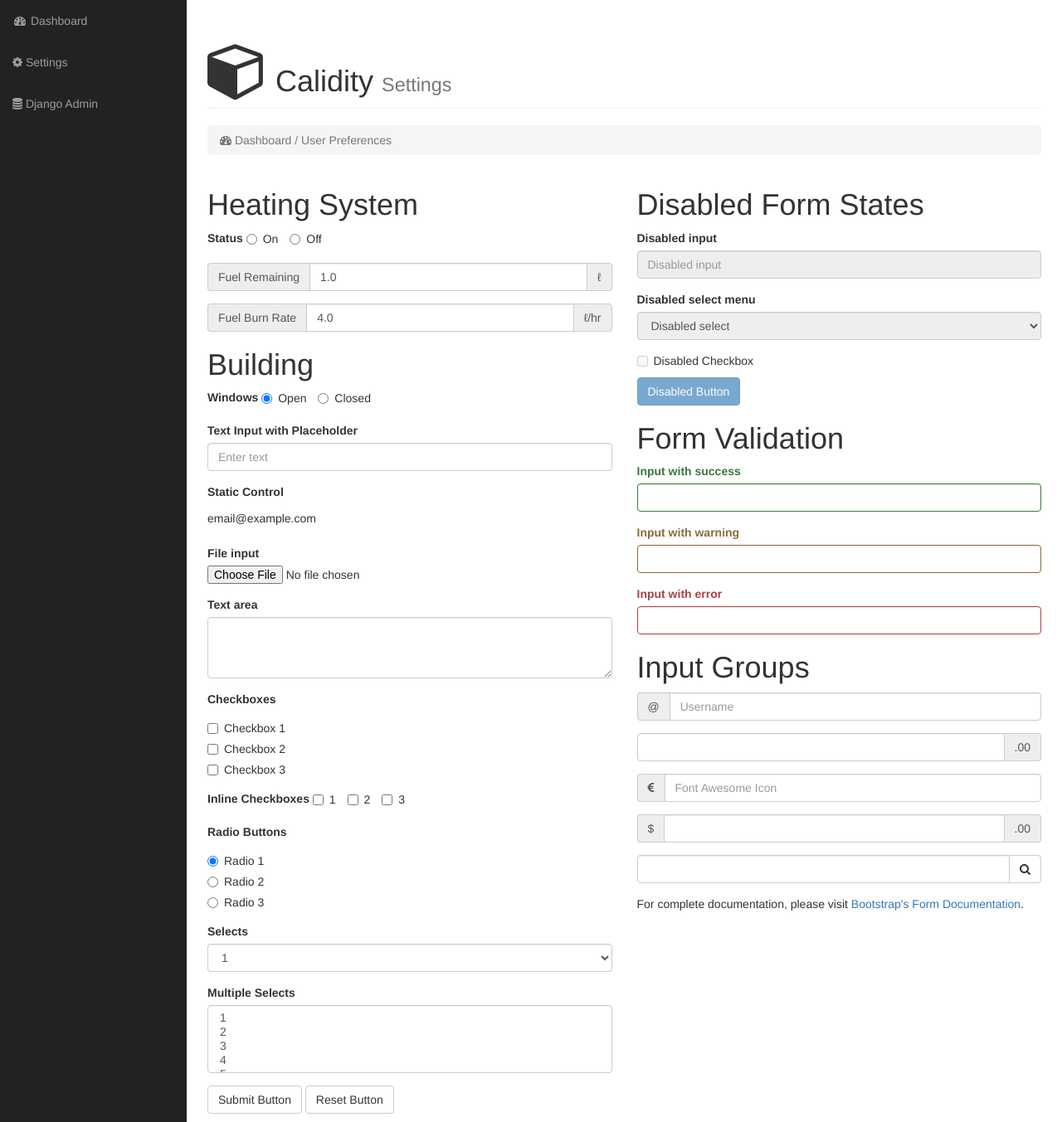
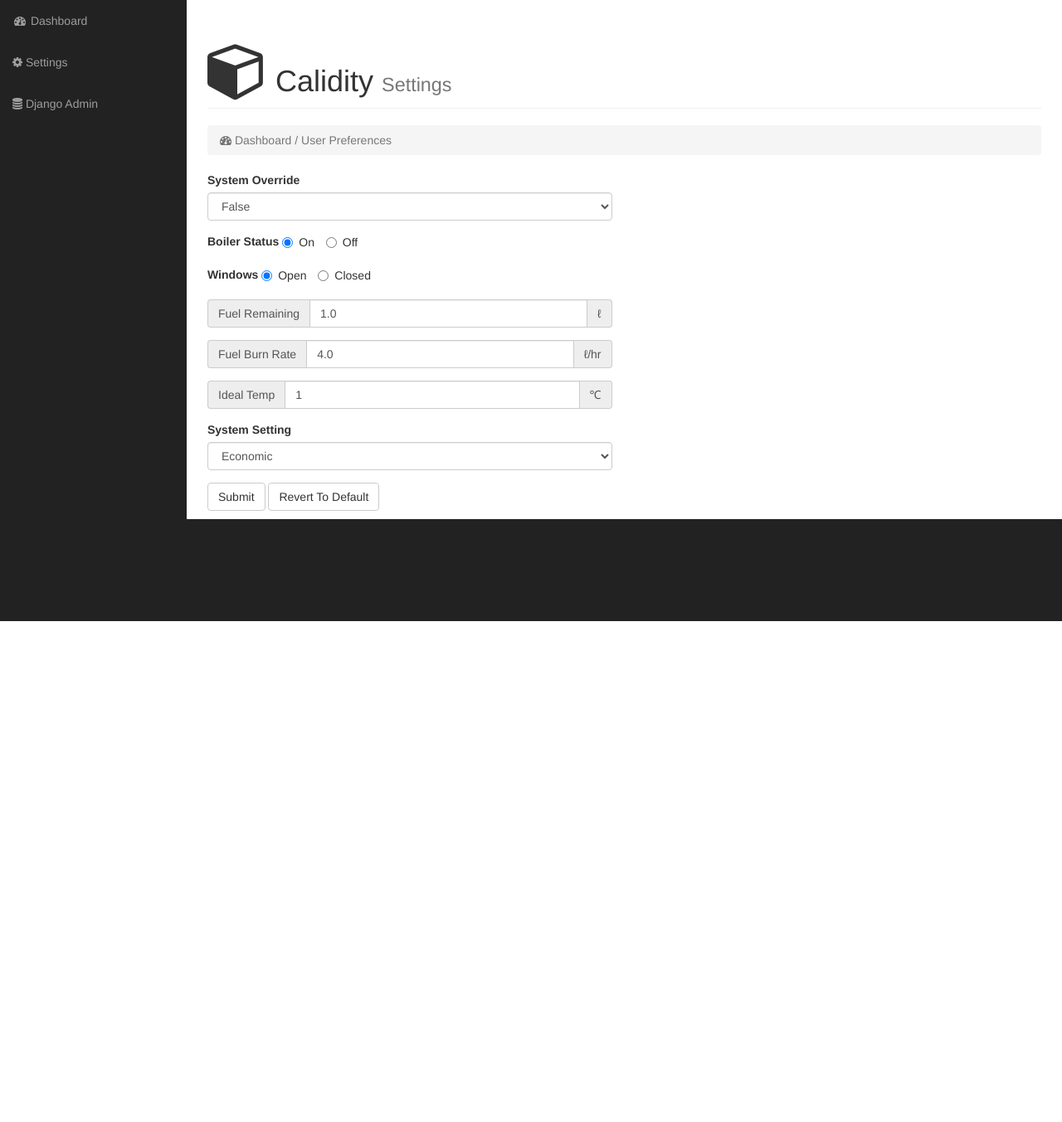
Before and after one commit to barryosullivan/calidity, a Django app: page /Settings/ in a window 1280 px wide. Shown: the part 51-1404 px from the top of the page at 83% size. After the commit the page ends 800 px from the top, so only its background shows below. Run offline with Django 3.2, Linux system fonts and the light colour scheme; tables that the repository leaves empty hold one stand-in row (values such as "Sample post"); some libraries are stand-ins or nearby versions.

Commit message:
Update
Update

```diff
--- a/interface/models.py
+++ b/interface/models.py
@@ -3,6 +3,13 @@
 """
 from django.db import models
 
+ECONOMICAL = "ECONOMICAL"
+COMFORT = "COMFORT"
+
+heating_choices = (
+    (ECONOMICAL, "Economical"),
+    (COMFORT, "Comfort"),
+)
 #stores all the recorded temps
 class Temperature(models.Model):
     time = models.DateTimeField(auto_now_add=True, primary_key=True)
@@ -22,9 +29,9 @@
 
 #Stores user settings
 class User_Setting(models.Model):
-	margin_of_error = models.IntegerField()
-	ideal_temp = models.IntegerField()
-#Override option
+    setting = models.CharField(max_length = 10, choices = heating_choices, default="COMFORT")
+    ideal_temp = models.IntegerField(default=19)
+    system_override = models.BooleanField(default=False)
 
 #Stores data about the heating system
 #In this instance - a boiler
@@ -33,5 +40,13 @@
     fuel_remaining = models.FloatField()
     burn_rate = models.FloatField()
 
+#data model for the building
 class Building(models.Model):
     windows = models.BooleanField(default=False)
+
+#data model storing system alerts
+class Alert(models.Model):
+    snow_expected = models.BooleanField(default=False)
+    ice_expected = models.BooleanField(default=False)
+    heatwave_expected = models.BooleanField(default=False)
+    open_windows = models.BooleanField(default=False)
--- a/interface/templates/interface/settings.html
+++ b/interface/templates/interface/settings.html
@@ -21,17 +21,34 @@
 		<form role="form"  id="form" method="POST" action="">
 		{% csrf_token %}
 		{{ form }}
-			<!-- Start Group -->
-			<h1>Heating System</h1>
 			<div class="form-group">
-				<label>Status</label>
+				<label>System Override</label>
+				<select class="form-control">
+					<option>{% if user_preferences.system_override == True %} True {% else %} False {% endif %} </option>
+					<option>{% if user_preferences.system_override == True %} False {% else %} True {% endif %} </option>
+				</select>
+			</div>
+
+			<div class="form-group">
+				<label>Boiler Status</label>
 				<label class="radio-inline">
-					<input type="radio" name="optionsRadiosInline" id="optionsRadiosInline1" value="option1" {% if heating_system.status == True %}checked {% endif %}>On
+					<input type="radio" name="status" id="status_on" value="on" {% if heating_system.status == True %} checked {% endif %}>On
 				</label>
 				<label class="radio-inline">
-					<input type="radio" name="optionsRadiosInline" id="optionsRadiosInline2" value="option2" {% if heating_system.status == False %}checked {% endif %}>Off
+					<input type="radio" name="status" id="status_off" value="off" {% if heating_system.status == False %} checked {% endif %}>Off
 				</label>
 			</div>
+
+			<div class="form-group">
+				<label>Windows</label>
+				<label class="radio-inline">
+					<input type="radio" name="optionsRadiosInline" id="optionsRadiosInline1" value="option1" {% if building.windows == True %}checked {% endif %}>Open
+				</label>
+				<label class="radio-inline">
+					<input type="radio" name="optionsRadiosInline" id="optionsRadiosInline2" value="option2" {% if building.windows == False %}checked {% endif %}>Closed
+				</label>
+			</div>
+
 
 			<div class="form-group input-group">
 				<span class="input-group-addon">Fuel Remaining</span>
@@ -44,204 +61,25 @@
 				<input type="text" class="form-control" value="{{heating_system.burn_rate}}">
 				<span class="input-group-addon"> &#8467;/hr</span>
 			</div>
-			<!-- /group -->
 
-			<!-- Start Group -->
-			<h1>Building</h1>
-			<div class="form-group">
-				<label>Windows</label>
-				<label class="radio-inline">
-					<input type="radio" name="optionsRadiosInline" id="optionsRadiosInline1" value="option1" {% if building.windows == True %}checked {% endif %}>Open
-				</label>
-				<label class="radio-inline">
-					<input type="radio" name="optionsRadiosInline" id="optionsRadiosInline2" value="option2" {% if building.windows == False %}checked {% endif %}>Closed
-				</label>
-			</div>
-			<!-- /group -->
-			<div class="form-group">
-				<label>Text Input with Placeholder</label>
-				<input class="form-control" placeholder="Enter text">
+			<div class="form-group input-group">
+				<span class="input-group-addon">Ideal Temp</span>
+				<input type="text" class="form-control" value="{{user_preference.ideal_temp}}">
+				<span class="input-group-addon"> &#8451;</span>
 			</div>
 
 			<div class="form-group">
-				<label>Static Control</label>
-				<p class="form-control-static">email@example.com</p>
-			</div>
-
-			<div class="form-group">
-				<label>File input</label>
-				<input type="file">
-			</div>
-
-			<div class="form-group">
-				<label>Text area</label>
-				<textarea class="form-control" rows="3"></textarea>
-			</div>
-
-			<div class="form-group">
-				<label>Checkboxes</label>
-				<div class="checkbox">
-					<label>
-						<input type="checkbox" value="">Checkbox 1
-					</label>
-				</div>
-				<div class="checkbox">
-					<label>
-						<input type="checkbox" value="">Checkbox 2
-					</label>
-				</div>
-				<div class="checkbox">
-					<label>
-						<input type="checkbox" value="">Checkbox 3
-					</label>
-				</div>
-			</div>
-
-			<div class="form-group">
-				<label>Inline Checkboxes</label>
-				<label class="checkbox-inline">
-					<input type="checkbox">1
-				</label>
-				<label class="checkbox-inline">
-					<input type="checkbox">2
-				</label>
-				<label class="checkbox-inline">
-					<input type="checkbox">3
-				</label>
-			</div>
-
-			<div class="form-group">
-				<label>Radio Buttons</label>
-				<div class="radio">
-					<label>
-						<input type="radio" name="optionsRadios" id="optionsRadios1" value="option1" checked>Radio 1
-					</label>
-				</div>
-				<div class="radio">
-					<label>
-						<input type="radio" name="optionsRadios" id="optionsRadios2" value="option2">Radio 2
-					</label>
-				</div>
-				<div class="radio">
-					<label>
-						<input type="radio" name="optionsRadios" id="optionsRadios3" value="option3">Radio 3
-					</label>
-				</div>
-			</div>
-
-			<div class="form-group">
-				<label>Selects</label>
+				<label>System Setting</label>
 				<select class="form-control">
-					<option>1</option>
-					<option>2</option>
-					<option>3</option>
-					<option>4</option>
-					<option>5</option>
+					<option>{% if user_preference.setting == "COMFORT" %} Comfort {% else %} Economic {% endif %} </option>
+					<option>{% if user_preference.setting == "COMFORT" %} Economic {% else %} Comfort {% endif %} </option>
 				</select>
 			</div>
 
-			<div class="form-group">
-				<label>Multiple Selects</label>
-				<select multiple class="form-control">
-					<option>1</option>
-					<option>2</option>
-					<option>3</option>
-					<option>4</option>
-					<option>5</option>
-				</select>
-			</div>
 
-			<button type="submit" class="btn btn-default">Submit Button</button>
-			<button type="reset" class="btn btn-default">Reset Button</button>
-
+			<button type="submit" class="btn btn-default">Submit</button>
+			<button type="reset" class="btn btn-default">Revert To Default</button>
 		</form>
-
-	</div>
-	<div class="col-lg-6">
-		<h1>Disabled Form States</h1>
-
-		<form role="form">
-
-			<fieldset disabled>
-
-				<div class="form-group">
-					<label for="disabledSelect">Disabled input</label>
-					<input class="form-control" id="disabledInput" type="text" placeholder="Disabled input" disabled>
-				</div>
-
-				<div class="form-group">
-					<label for="disabledSelect">Disabled select menu</label>
-					<select id="disabledSelect" class="form-control">
-						<option>Disabled select</option>
-					</select>
-				</div>
-
-				<div class="checkbox">
-					<label>
-						<input type="checkbox">Disabled Checkbox
-					</label>
-				</div>
-
-				<button type="submit" class="btn btn-primary">Disabled Button</button>
-
-			</fieldset>
-
-		</form>
-
-		<h1>Form Validation</h1>
-
-		<form role="form">
-
-			<div class="form-group has-success">
-				<label class="control-label" for="inputSuccess">Input with success</label>
-				<input type="text" class="form-control" id="inputSuccess">
-			</div>
-
-			<div class="form-group has-warning">
-				<label class="control-label" for="inputWarning">Input with warning</label>
-				<input type="text" class="form-control" id="inputWarning">
-			</div>
-
-			<div class="form-group has-error">
-				<label class="control-label" for="inputError">Input with error</label>
-				<input type="text" class="form-control" id="inputError">
-			</div>
-
-		</form>
-
-		<h1>Input Groups</h1>
-
-		<form role="form">
-
-			<div class="form-group input-group">
-				<span class="input-group-addon">@</span>
-				<input type="text" class="form-control" placeholder="Username">
-			</div>
-
-			<div class="form-group input-group">
-				<input type="text" class="form-control">
-				<span class="input-group-addon">.00</span>
-			</div>
-
-			<div class="form-group input-group">
-				<span class="input-group-addon"><i class="fa fa-eur"></i></span>
-				<input type="text" class="form-control" placeholder="Font Awesome Icon">
-			</div>
-
-			<div class="form-group input-group">
-				<span class="input-group-addon">$</span>
-				<input type="text" class="form-control">
-				<span class="input-group-addon">.00</span>
-			</div>
-
-			<div class="form-group input-group">
-				<input type="text" class="form-control">
-				<span class="input-group-btn"><button class="btn btn-default" type="button"><i class="fa fa-search"></i></button></span>
-			</div>
-
-		</form>
-
-		<p>For complete documentation, please visit <a href="http://getbootstrap.com/css/#forms">Bootstrap's Form Documentation</a>.</p>
 
 	</div>
 </div>
```
Also changed, not shown: interface/migrations/0010_remove_user_setting_margin_of_error.py (added), interface/migrations/0011_auto_20170308_1730.py (added), interface/migrations/0012_user_setting_ideal_temp.py (added), interface/migrations/0013_user_setting_system_override.py (added), interface/migrations/0014_alert.py (added), interface/migrations/0015_heating_system_hours_remaining.py (added), interface/migrations/0016_remove_heating_system_hours_remaining.py (added), 8 other files.
